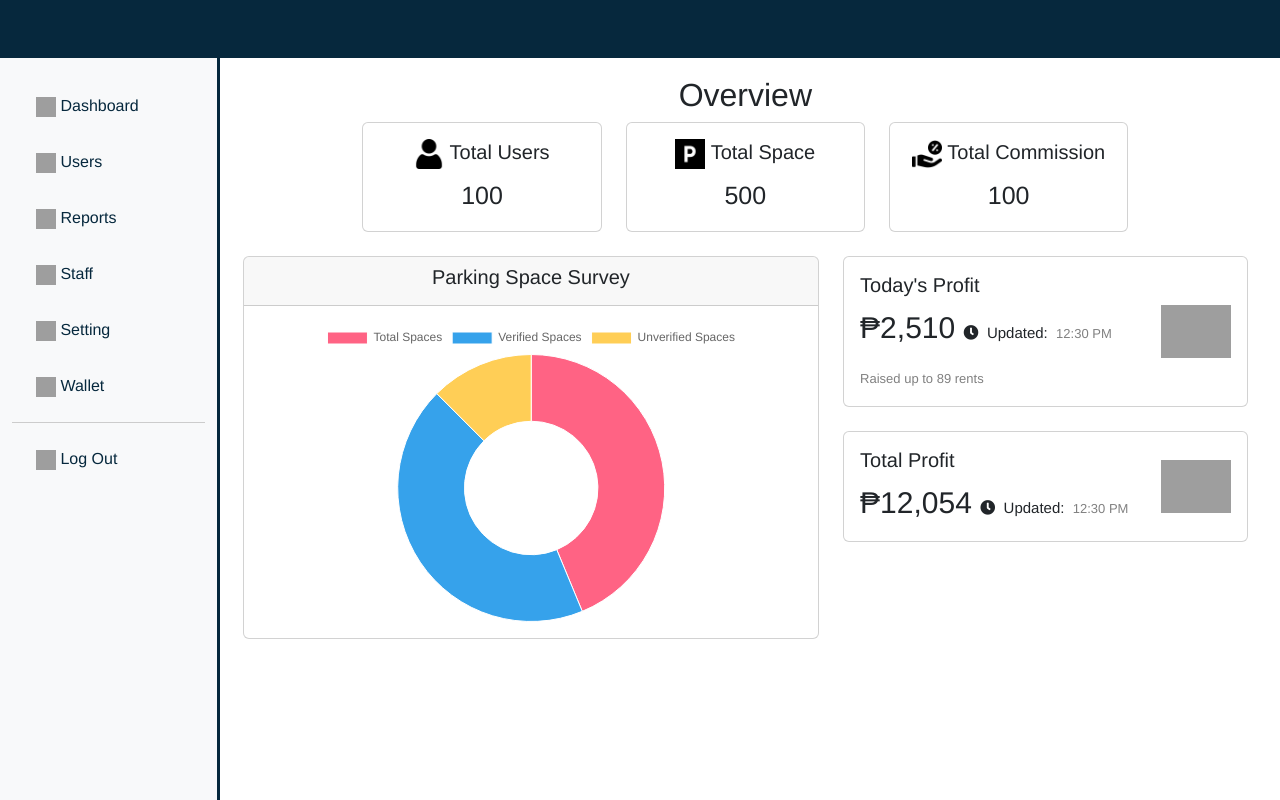
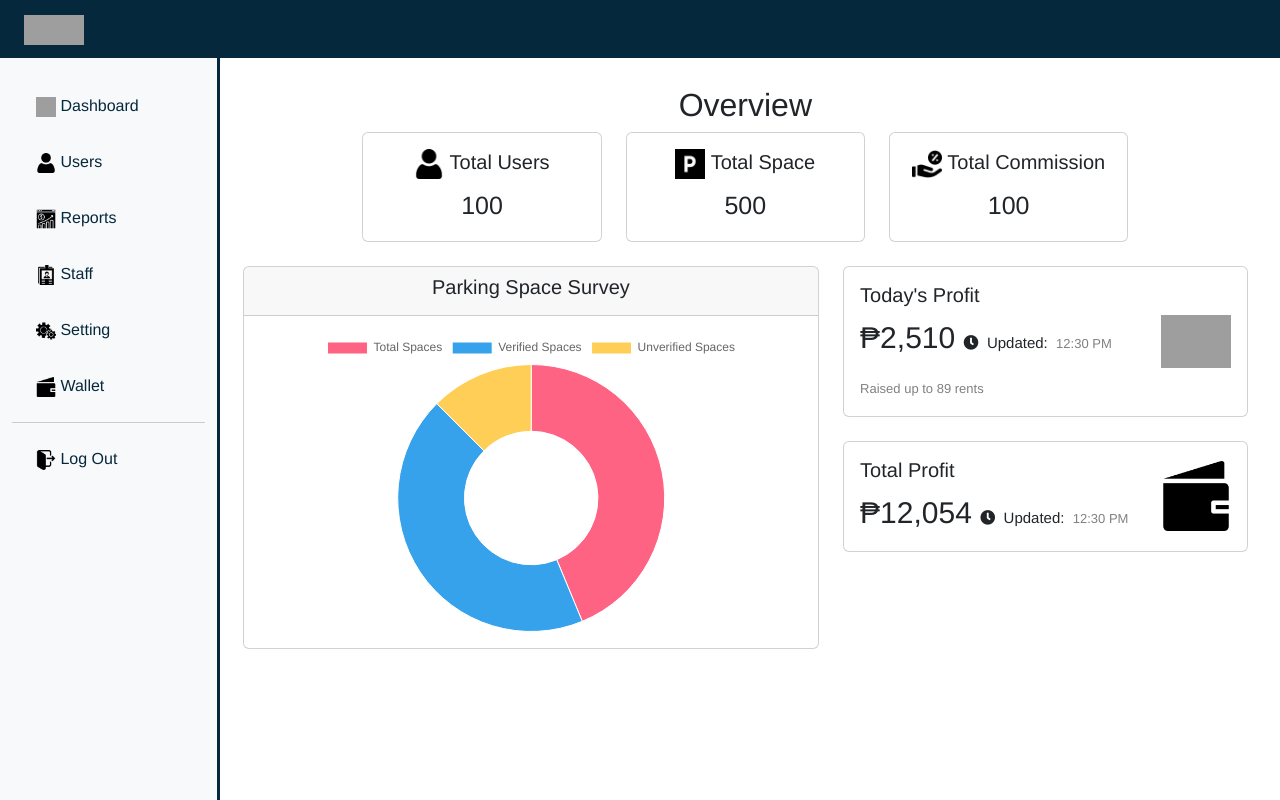
Before and after one commit to C0deinc/ParkIt, a PHP site: page / in a window 1280 px wide. Run offline with PHP 8.4, Linux system fonts and the light colour scheme; grey boxes are pictures that could not be loaded.

Commit message:
fixexxx
index, sidebar images

```diff
--- a/admin/include/sidebar.php
+++ b/admin/include/sidebar.php
@@ -1,8 +1,6 @@
 <nav class="navbar navbar-expand-lg navbar-dark fixed-top" style="background-color: #06283D;">
         <a class="navbar-brand ms-4" href="#">
-            <div class="logo" style="width: 60px; height: 30px;">
-
-            </div>
+            <img src="/admin/images/logo1.png" alt="" style="width: 60px; height: 30px;">
         </a>
     </nav>
 
@@ -15,44 +13,44 @@
                     <ul class="nav flex-column">
                         <li class="nav-item">
                             <a class="nav-link" href="index.php">
-                                <img src="../image/dashboard.png" alt="dashboard" width="20" height="20" class="mr-2">
+                                <img src="/admin/images/dashboard.png" alt="dashboard" width="20" height="20" class="mr-2">
                                 Dashboard
                             </a>
                         </li>
                         <li class="nav-item">
                             <a class="nav-link" href="users.php">
-                                <img src="../image/user.png" alt="users" width="20" height="20" class="mr-2">
+                                <img src="/admin/images/user.png" alt="users" width="20" height="20" class="mr-2">
                                 Users
                             </a>
                         </li>
                         <li class="nav-item">
                             <a class="nav-link" href="reports.php">
-                                <img src="../image/report.png" alt="report" width="20" height="20" class="mr-2">
+                                <img src="/admin/images/report.png" alt="report" width="20" height="20" class="mr-2">
                                 Reports
                             </a>
                         </li>
                         <li class="nav-item">
                             <a class="nav-link" href="staff.php">
-                                <img src="../image/staff.png" alt="staff" width="20" height="20" class="mr-2">
+                                <img src="/admin/images/staff.png" alt="staff" width="20" height="20" class="mr-2">
                                 Staff
                             </a>
                         </li>
                         <li class="nav-item">
                             <a class="nav-link" href="setting.php">
-                                <img src="../image/setting.png" alt="setting" width="20" height="20" class="mr-2">
+                                <img src="/admin/images/setting.png" alt="setting" width="20" height="20" class="mr-2">
                                 Setting
                             </a>
                         </li>
                         <li class="nav-item">
                             <a class="nav-link" href="wallet.php">
-                                <img src="../image/wallet.png" alt="wallet" width="20" height="20" class="mr-2">
+                                <img src="/admin/images/wallet.png" alt="wallet" width="20" height="20" class="mr-2">
                                 Wallet
                             </a>
                         </li>
                         <div class="dropdown-divider"></div>
                         <li class="nav-item">
                             <a class="nav-link" href="login.php">
-                                <img src="../image/logout.png" alt="logout" width="20" height="20" class="mr-2">
+                                <img src="/admin/images/logout.png" alt="logout" width="20" height="20" class="mr-2">
                                 Log Out
                             </a>
                         </li>
--- a/admin/index.php
+++ b/admin/index.php
@@ -33,7 +33,7 @@
             require_once('./include/sidebar.php');
             ?>
             <!-- Main Content -->
-            <main class="col-md-9 ms-sm-auto col-lg-10 px-md-6">
+            <main class="col-md-9 ms-sm-auto col-lg-10 px-md-6" style="padding-top: 10px;">
                 <div class="d-flex justify-content-center align-items-center pt-3 text-center">
                     <h1 class="h2 mx-auto">Overview</h1>
                 </div>
@@ -45,7 +45,7 @@
                             <div class="card">
                                 <div class="card-body">
                                     <h5 class="card-title text-center">
-                                        <img src="user.png" alt="Image" class="img-fluid mr-2" width="30" height="30">
+                                        <img src="/admin/images/user.png" alt="Image" class="img-fluid mr-2" width="30" height="30">
                                         Total Users
                                     </h5>
                                     <p class="card-text text-center" style="font-size: 25px">100</p>
@@ -58,7 +58,7 @@
                             <div class="card">
                                  <div class="card-body">
                                     <h5 class="card-title text-center">
-                                        <img src="space.png" alt="Image" class="img-fluid mr-2" width="30" height="30">
+                                        <img src="/admin/images/space.png" alt="Image" class="img-fluid mr-2" width="30" height="30">
                                         Total Space
                                     </h5>
                                     <p class="card-text text-center" style="font-size: 25px">500</p>
@@ -71,7 +71,7 @@
                             <div class="card">
                                 <div class="card-body">
                                     <h5 class="card-title text-center">
-                                        <img src="commission.png" alt="Image" class="img-fluid mr-2" width="30" height="30">
+                                        <img src="/admin/images/commission.png" alt="Image" class="img-fluid mr-2" width="30" height="30">
                                         Total Commission
                                     </h5>
                                     <p class="card-text text-center" style="font-size: 25px">100</p>
@@ -114,7 +114,7 @@
 
                                         <!-- Right side: Image -->
                                         <div class="ml-5">
-                                            <img src="profit.png" alt="Image" class="img-fluid" width="70" height="70">
+                                            <img src="/admin/images/prof" alt="Image" class="img-fluid" width="70" height="70">
                                         </div>
                                     </div>
                                 </div>
@@ -137,7 +137,7 @@
 
                                             <!-- Right side: Image -->
                                             <div class="ml-5">
-                                                <img src="wallets.png" alt="Image" class="img-fluid" width="70" height="70">
+                                                <img src="/admin/images/wallet.png" alt="Image" class="img-fluid" width="70" height="70">
                                             </div>
                                         </div>
                                     </div>
```
Also changed, not shown: admin/logo1.jpg (renamed from admin/images/logo1.png), admin/style.css (line endings or trailing spaces).
